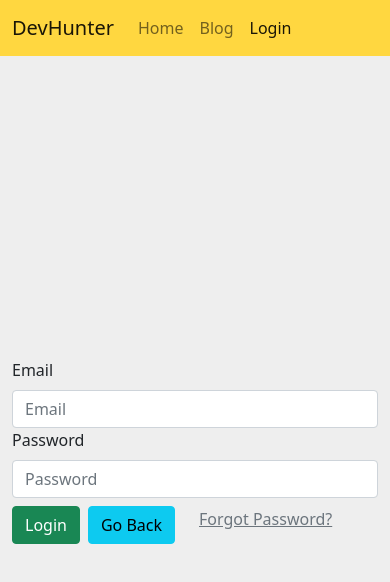
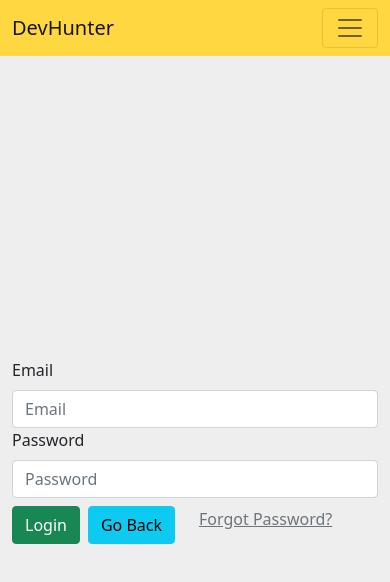
Before and after one commit to airoble-1/Developer-Showcase-Client, a React (Create React App) app: page /login in a window 390 px wide. Shown: the top 582 px of the page. Built offline with nearby package versions, Linux system fonts and the light colour scheme; what apollo-upload-client would draw is missing.

Commit message:
Responsive details pages & navigation

```diff
--- a/src/components/UI/Navigation.jsx
+++ b/src/components/UI/Navigation.jsx
@@ -13,11 +13,13 @@ const Navigation = () => {
   }
   return (
     <>
-      <Navbar className={classes.navbar}>
+      <Navbar collapseOnSelect expand="lg" className={classes.navbar}>
         <Container>
           <LinkContainer to="/">
             <Navbar.Brand>DevHunter</Navbar.Brand>
           </LinkContainer>
+          <Navbar.Toggle aria-controls="responsive-navbar-nav" />
+          <Navbar.Collapse id="responsive-navbar-nav">
             <Nav className={`me-auto`}>
               <LinkContainer to="/">
                 <Nav.Link>Home</Nav.Link>
@@ -49,6 +51,7 @@ const Navigation = () => {
                 </Button>
               </>
             )}
+          </Navbar.Collapse>
         </Container>
       </Navbar>
     </>
--- a/src/pages/details.module.css
+++ b/src/pages/details.module.css
@@ -1,3 +1,9 @@
+.container {
+  display: grid;
+  row-gap: 1rem;
+}
+
+@media screen and (min-width: 768px) {
   .container {
     display: grid;
     grid-template-columns: 32.3% 32.3% 32.3%;
@@ -20,3 +26,4 @@
   .project-comments {
     grid-area: comments;
   }
+}
```
Lines whose indentation alone changed are shown as unchanged.
